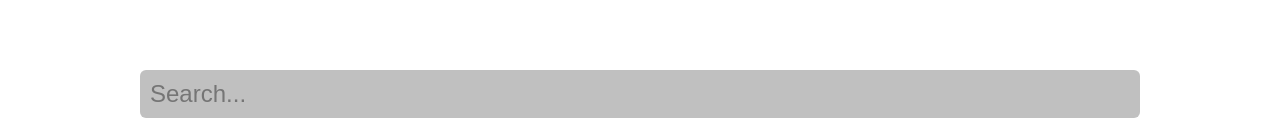
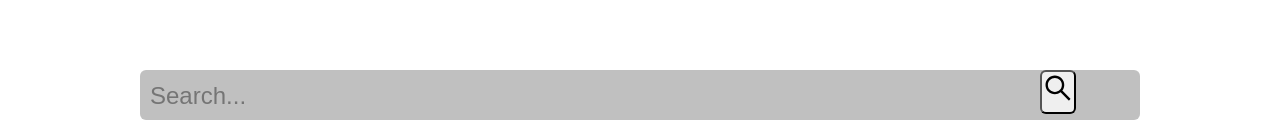
Before and after one commit to opierez/absorb-art-shop, a React (Create React App) app: page /artwork in a window 1280 px wide. Shown: the part 749-889 px from the top of the page. Built offline with nearby package versions, Linux system fonts and the light colour scheme; data requests are answered from the project's data file.

Commit message:
search icon

```diff
--- a/src/components/Search.js
+++ b/src/components/Search.js
@@ -1,11 +1,13 @@
 import React from 'react'
 import '../styles/Search.css'
+import {AiOutlineSearch} from 'react-icons/ai'
 
 function Search() {
     return (
         <div className='search-bar-container'>
             <form className='search'>
                 <input id='search-bar' type="text" placeholder='Search...'/>
+                <button className='search-icon'><AiOutlineSearch /></button>
             </form>
         </div>
     )
```
